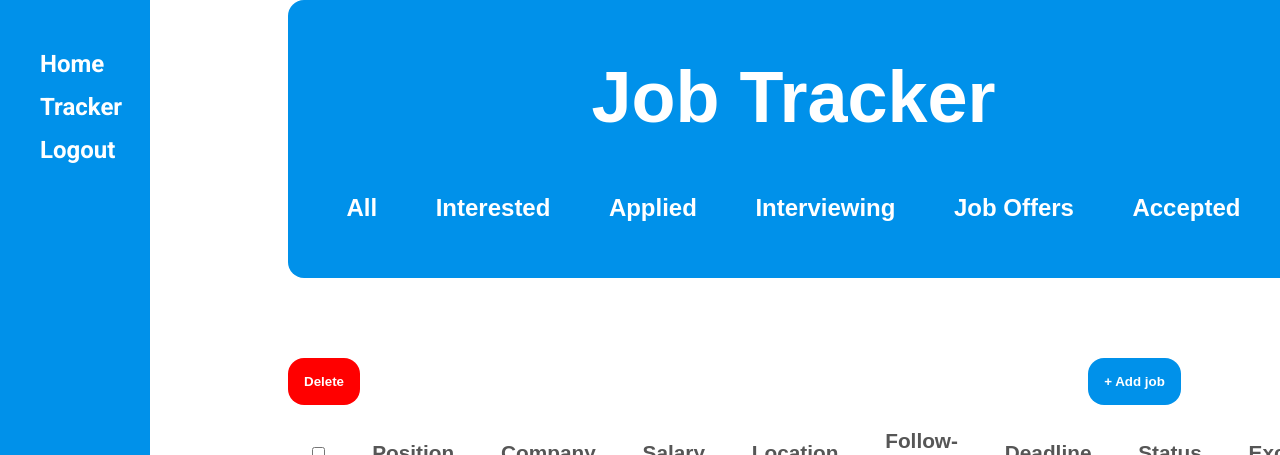
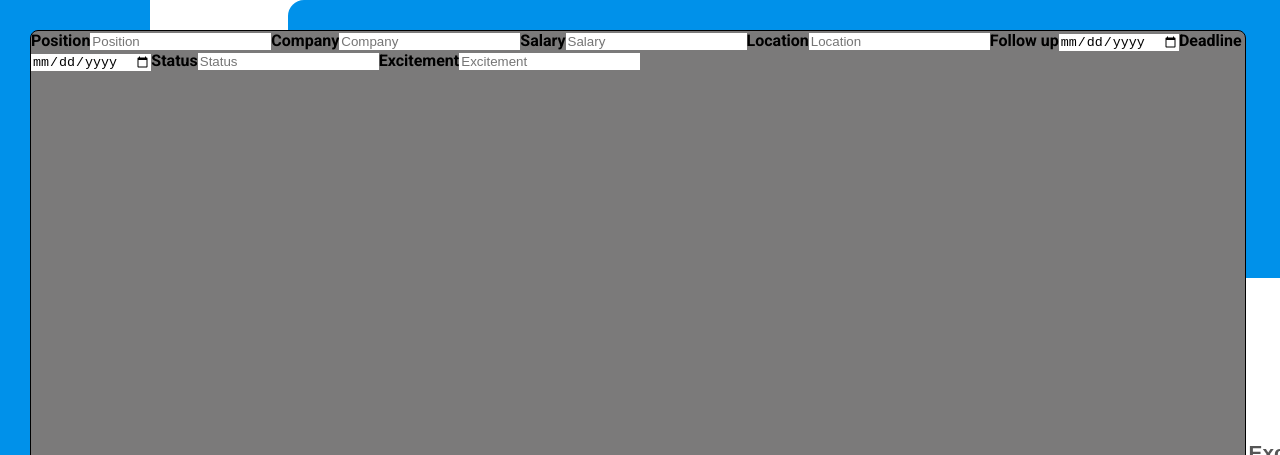
Before and after one commit to Coder-Dai/job-tracker, a React (Create React App) app: page /tracker in a window 1280 px wide. Both pictures are taken after a click on the button "+ Add job". Shown: the top 455 px of the page. Built offline with nearby package versions, Linux system fonts and the light colour scheme; no server answers.

Commit message:
Create a basic form

```diff
--- a/src/components/Table.jsx
+++ b/src/components/Table.jsx
@@ -1,15 +1,17 @@
-import React from "react";
+import React, { useState } from "react";
 import { addJobAsync } from "../api/dataService";
 import "./table.css";
 
 const Table = ({ jobsList, setJobsList }) => {
+  const [isModalOpen, setIsModalOpen] = useState(false);
+
   async function postJob() {
     await addJobAsync("testing-123");
   }
 
   const openForm = () => {
-
-  }
+    setIsModalOpen(true);
+  };
 
   return (
     <section>
@@ -19,6 +21,28 @@ const Table = ({ jobsList, setJobsList }) => {
           <button className="add-button" onClick={openForm}>
             + Add job
           </button>
+          {isModalOpen && (
+            <div id="form-container">
+              <form id='form-modal'>
+                <label htmlFor="position">Position</label>
+                <input id="position" type="text" placeholder="Position"></input>
+                <label htmlFor="company">Company</label>
+                <input id="Company" type="text" placeholder="Company"></input>
+                <label htmlFor="salary">Salary</label>
+                <input id="salary" type="number" placeholder="Salary"></input>
+                <label htmlFor="location">Location</label>
+                <input id="location" type="text" placeholder="Location"></input>
+                <label htmlFor="followup">Follow up</label>
+                <input id="followup" type="date" placeholder="Follow up"></input>
+                <label htmlFor="deadline">Deadline</label>
+                <input id="deadline" type="date" placeholder="Deadline"></input>
+                <label htmlFor="status">Status</label>
+                <input id="status" type="text" placeholder="Status"></input>
+                <label htmlFor="excitement">Excitement</label>
+                <input id="excitement" type="text" placeholder="Excitement"></input>
+              </form>
+            </div>
+          )}
         </div>
         <table>
           <thead>
```
